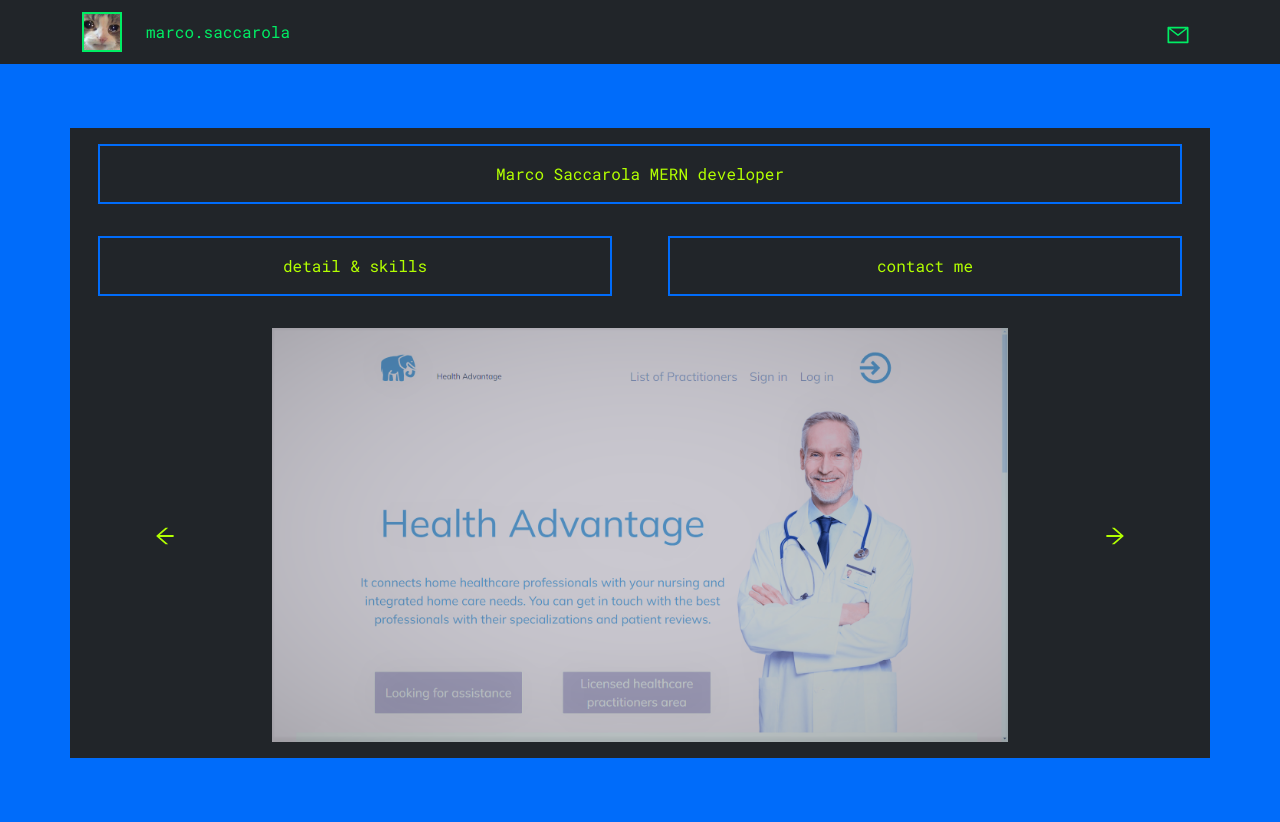
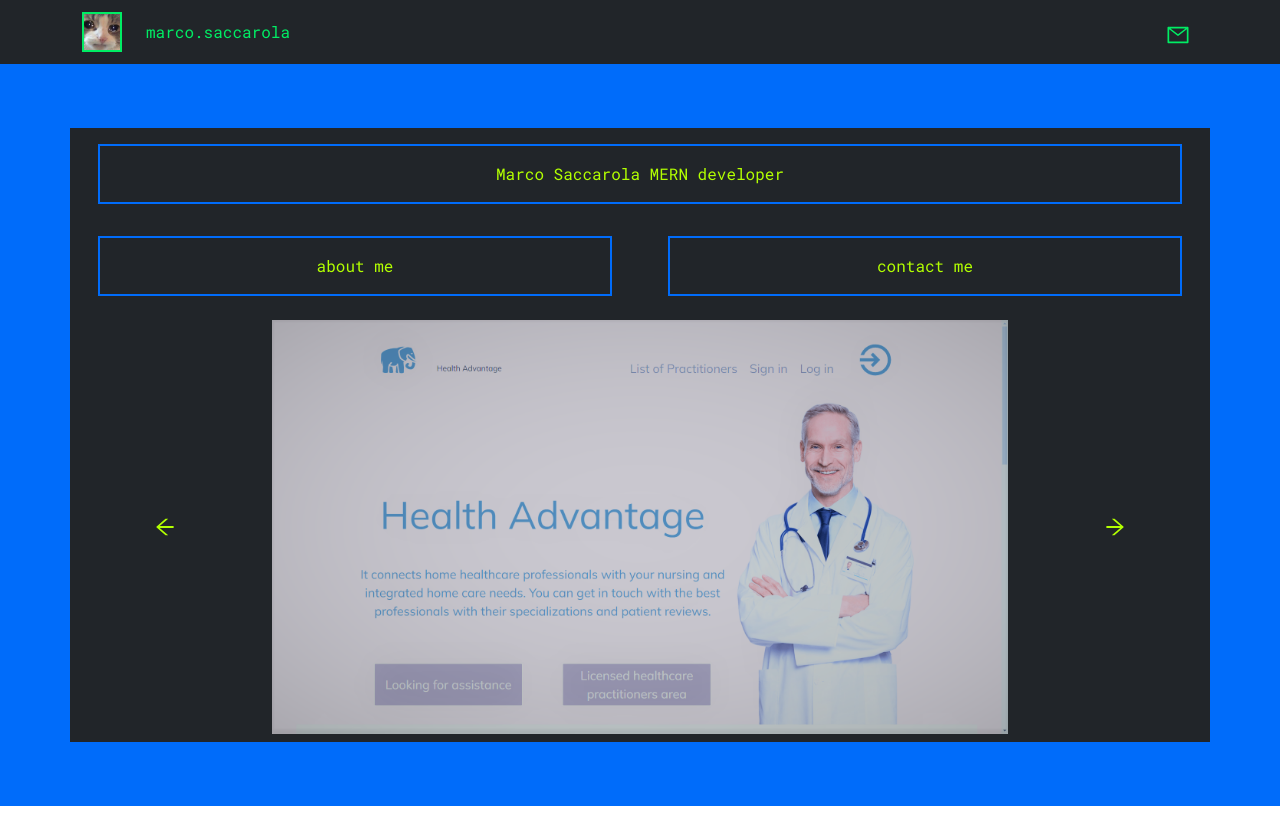
Before and after one commit to marcosaccarola/Portfolio, a React (Create React App) app: page / in a window 1280 px wide. Built offline with nearby package versions, Linux system fonts and the light colour scheme.

Commit message:
homepage logic

```diff
--- a/src/components/200-Central.jsx
+++ b/src/components/200-Central.jsx
@@ -1,7 +1,8 @@
 import { Col, Container, Image, Row } from 'react-bootstrap'
 import './000.css'
 import Menu from './201-Menu'
-import Myself from './205-Myself'
+import AboutMe from './205-AboutMe'
+import ContactMe from './206-ContactMe'
 import HealthAdvantage from './210-HealthAdvantage'
 
 const Central=({index,setIndex})=>{
@@ -11,11 +12,15 @@ const Central=({index,setIndex})=>{
 
                     {
                         index=='Menu'&&
-                        <Menu />
+                        <Menu setIndex={setIndex} />
                     }
                     {
-                        index=='Myself'&&
-                        <Myself />
+                        index=='AboutMe'&&
+                        <AboutMe />
+                    }
+                    {
+                        index=='ContactMe'&&
+                        <ContactMe />
                     }
                     {
                         index=='HealthAdvantage'&&
--- a/src/components/201-Menu.jsx
+++ b/src/components/201-Menu.jsx
@@ -2,32 +2,45 @@ import { Col, Image, Row } from "react-bootstrap"
 import {AiOutlineArrowLeft,AiOutlineArrowRight} from 'react-icons/ai'
 import ha from '../assets/ha.png'
 
-const Menu=()=>{
+const Menu=({setIndex})=>{
+    const openHA=()=>{
+        const URL='https://health-advantage.vercel.app/'
+        window.open(URL, '_blank', 'location=yes,height=570,width=520,scrollbars=yes,status=yes')
+    }
 
     return(
         <Row className='text-ultra-lime box align-content-start'>
+
             <Col md={12}>
-                <Row className='mx-3 py-3 my-3 justify-content-center border-blue'>Marco Saccarola MERN developer</Row>
+                <Row className='mx-3 py-3 my-3 justify-content-center border-blue' onClick={()=>setIndex('AboutMe')}>
+                    Marco Saccarola MERN developer
+                </Row>
             </Col>
             <Col md={6}>
-                <Row className='mx-3 py-3 my-3 justify-content-center border-blue'>detail & skills</Row>
+                <Row className='mx-3 py-3 my-3 justify-content-center border-blue' onClick={()=>setIndex('AboutMe')}>
+                    about me
+                </Row>
             </Col>
             <Col md={6}>
-                <Row className='mx-3 py-3 my-3 justify-content-center border-blue'>contact me</Row>
+                <Row className='mx-3 py-3 my-3 justify-content-center border-blue' onClick={()=>setIndex('ContactMe')}>
+                    contact me
+                </Row>
             </Col>
+
             <Col md={12}>
-                <Row className='my-3'>
+                <Row className='my-2'>
                     <Col md={2} className='my-auto'>
-                        <AiOutlineArrowLeft size={24} />
+                        <AiOutlineArrowLeft size={24} className='my-3' />
                     </Col>
                     <Col md={8}>
-                        <img src={ha} className='img-fluid img-preview' />
+                        <img src={ha} className='img-fluid img-preview' onClick={openHA} />
                     </Col>
                     <Col md={2} className='my-auto'>
-                        <AiOutlineArrowRight size={24} />
+                        <AiOutlineArrowRight size={24} className='my-3' />
                     </Col>
                 </Row>
             </Col>
+
         </Row>
     )
 }
--- /dev/null
+++ b/src/components/206-ContactMe.jsx
@@ -0,0 +1,9 @@
+
+const ContactMe=()=>{
+
+    return(
+        <></>
+    )
+}
+
+export default ContactMe
```
Also changed, not shown: src/components/205-AboutMe.jsx (renamed from src/components/205-Myself.jsx).
